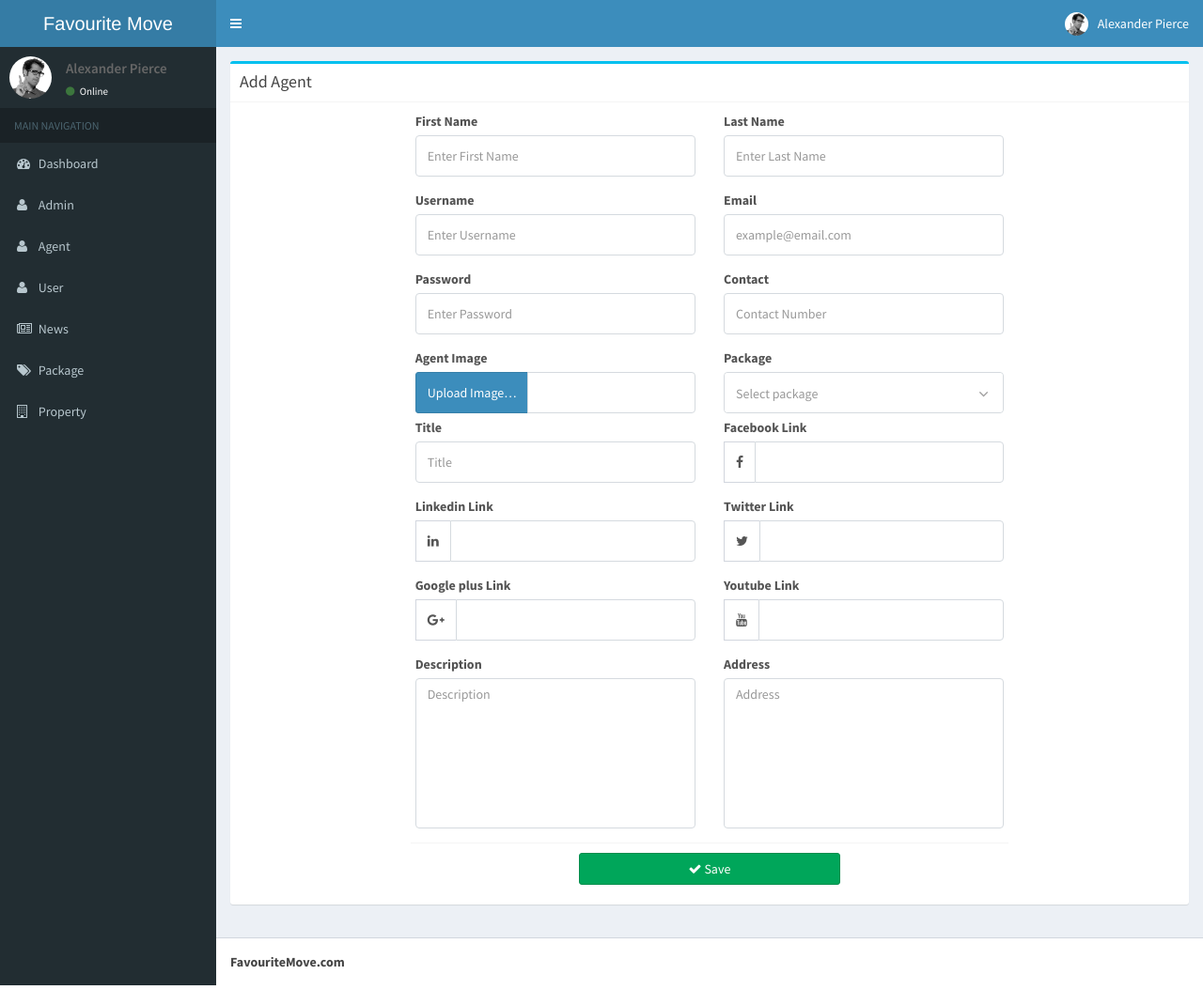
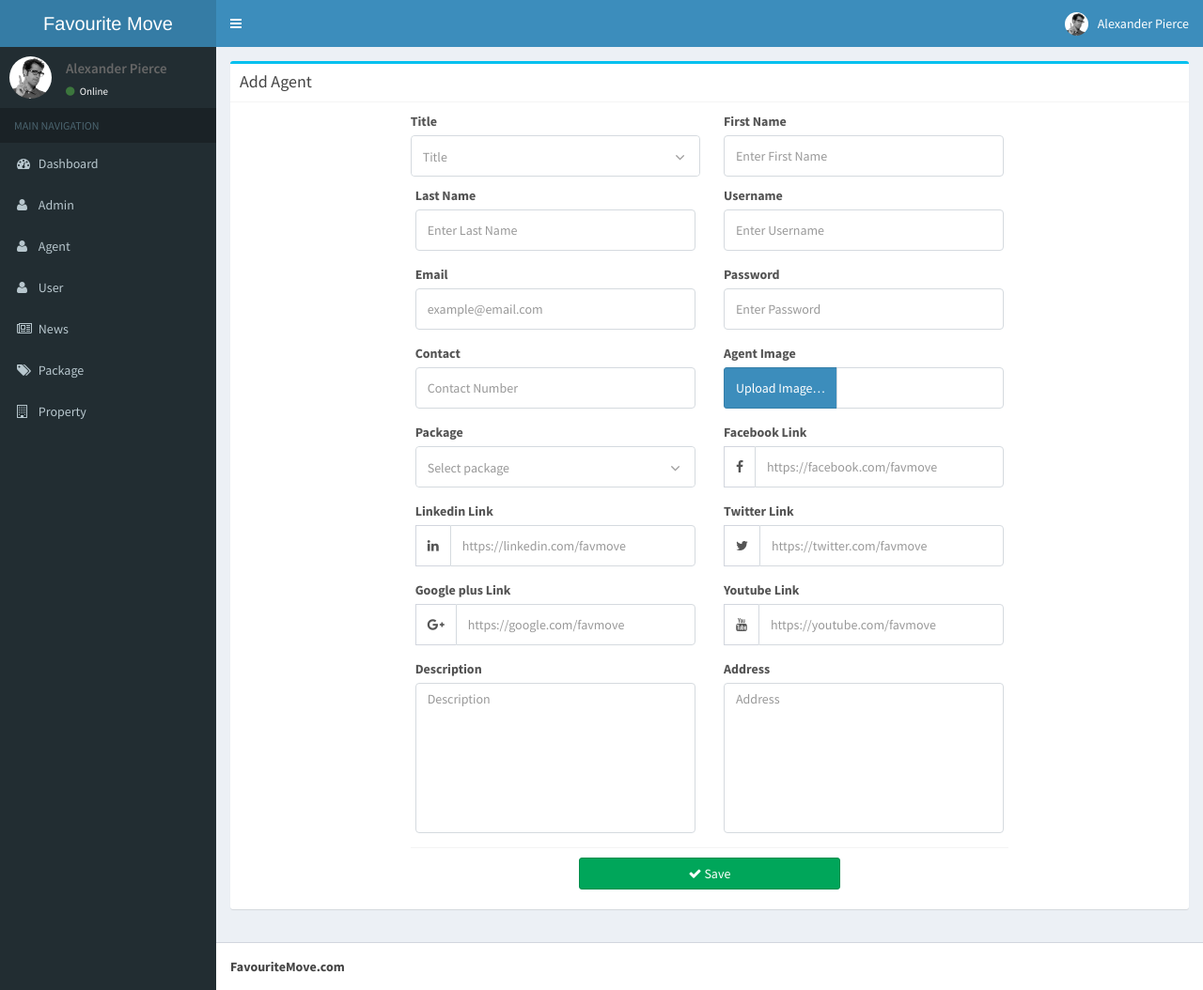
Before and after one commit to qasim902/favmove1, a CodeIgniter app: page /favmove1/agent/add in a window 1280 px wide. Shown: the whole page at 94% size. Run offline with CodeIgniter, Linux system fonts and the light colour scheme; data that the repository does not hold is empty; some libraries are stand-ins or nearby versions.

Commit message:
add page changings

```diff
--- a/application/views/agent/add.php
+++ b/application/views/agent/add.php
@@ -10,10 +10,23 @@
 				<div class="col-sm-10 col-md-8">
 					<div class="callus clearfix border_radius submit_property">
 						<div class="row clearfix">
+							<div class="col-sm-6">
+								<label class="control-label">Title</label>
+								<div class="single-query ">
 
+									<div class="intro">
+									<select name="Title">
+										<option class="active">Title</option>
+										<option value="1">Mr</option>
+										<option value="2">Mrs</option>
+									</select>
+									</div>
+								</div>
+
+							</div>
 							<div class="col-md-6">
 								<label for="name" class="control-label">First Name</label>
-								<div class="form-group">
+								<div class="">
 									<input type="text"  placeholder="Enter First Name" name="name" value="<?php echo $this->input->post('name'); ?>" class="form-control" id="name" />
 								</div>
 								<span class="text-danger">
@@ -54,7 +67,7 @@
 							</div>
 							<div class="col-md-6">
 								<label for="agent_image" class="control-label">Agent Image</label>
-								<div class="input-group agncy_btn">
+								<div class="input-group form-group agncy_btn">
 									<label class="input-group-btn">
 										<span class="btn btn-primary">
 											Upload Image&hellip; <input type="file" name="agent_image" value="<?php echo $this->input->post('agent_image'); ?>" class="form-control" id="upload_image" style="display: none;" />
@@ -116,18 +129,13 @@
 							<!--" class="has-datetimepicker form-control" id="last_logintime" />-->
 							<!--						</div>-->
 							<!--					</div>-->
-							<div class="col-md-6">
-								<label for="contact" class="control-label">Title</label>
-								<div class="form-group">
-									<input type="tel" placeholder="Title"  name="contact" value="<?php echo $this->input->post('email'); ?>" class="form-control" />
-								</div>
-							</div>
+
 							<div class="col-md-6">
 								<label for="fb_link" class="control-label">Facebook Link</label>
 								<div class="form-group">
 									<div class="input-group">
 										<span class="input-group-addon"><i class="fa fa-facebook" aria-hidden="true"></i></span>
-										<input type="text" autofocus name="fb_link" value="<?php echo $this->input->post('fb_link'); ?>" class="form-control" id="fb_link"
+										<input type="text" placeholder="https://facebook.com/favmove" autofocus name="fb_link" value="<?php echo $this->input->post('fb_link'); ?>" class="form-control" id="fb_link"
 										/>
 									</div>
 									<span class="text-danger">
@@ -140,7 +148,7 @@
 								<div class="form-group">
 									<div class="input-group">
 										<span class="input-group-addon"><i class="fa fa-linkedin" aria-hidden="true"></i></span>
-										<input type="text" autofocus name="linkedin_link" value="<?php echo $this->input->post('linkedin_link'); ?>" class="form-control" id="linkedin_link"
+										<input type="text" placeholder="https://linkedin.com/favmove" autofocus name="linkedin_link" value="<?php echo $this->input->post('linkedin_link'); ?>" class="form-control" id="linkedin_link"
 										/>
 									</div>
 									<span class="text-danger">
@@ -153,7 +161,7 @@
 								<div class="form-group">
 									<div class="input-group">
 										<span class="input-group-addon"><i class="fa fa-twitter" aria-hidden="true"></i></span>
-										<input type="text" autofocus name="twit_link" value="<?php echo $this->input->post('twit_link'); ?>" class="form-control" id="twit_link"
+										<input type="text" placeholder="https://twitter.com/favmove" autofocus name="twit_link" value="<?php echo $this->input->post('twit_link'); ?>" class="form-control" id="twit_link"
 										/>
 									</div>
 
@@ -167,7 +175,7 @@
 								<div class="form-group">
 									<div class="input-group">
 										<span class="input-group-addon"><i class="fa fa-google-plus" aria-hidden="true"></i></span>
-										<input type="text" autofocus name="gplus_link" value="<?php echo $this->input->post('gplus_link'); ?>" class="form-control" id="gplus_link"
+										<input type="text" placeholder="https://google.com/favmove" autofocus name="gplus_link" value="<?php echo $this->input->post('gplus_link'); ?>" class="form-control" id="gplus_link"
 										/>
 									</div>
 									<span class="text-danger">
@@ -180,7 +188,7 @@
 								<div class="form-group">
 									<div class="input-group">
 										<span class="input-group-addon"><i class="fa fa-youtube" aria-hidden="true"></i></span>
-										<input type="text" autofocus name="youtube_link" value="<?php echo $this->input->post('youtube_link'); ?>" class="form-control" id="youtube_link"
+										<input type="text" placeholder="https://youtube.com/favmove" autofocus name="youtube_link" value="<?php echo $this->input->post('youtube_link'); ?>" class="form-control" id="youtube_link"
 										/>
 									</div>
 									<span class="text-danger">
```
